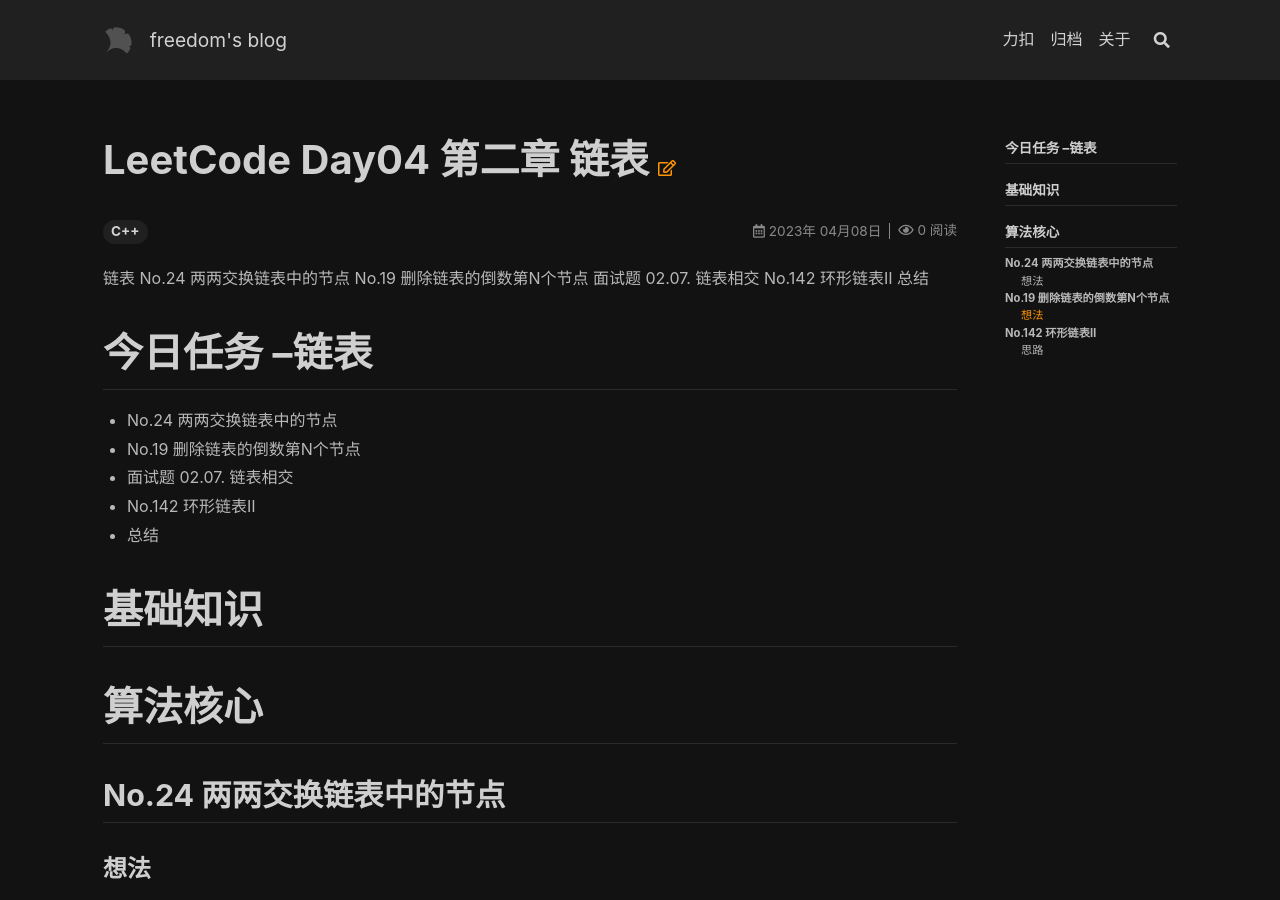
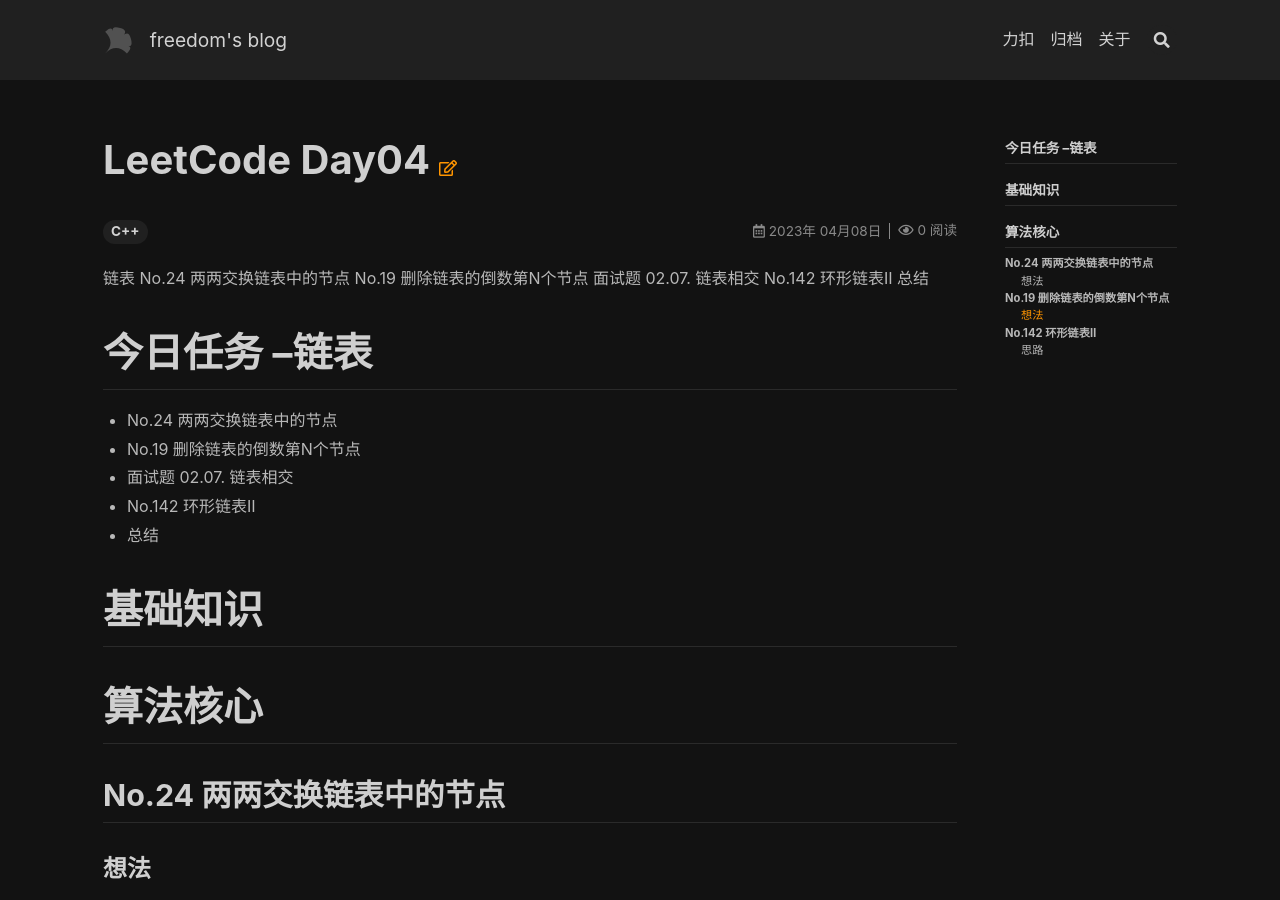
Before and after one commit to Freedomance/Freedomance.github.io, a Jekyll site: the page built from _posts/2023-04-08-LeetCode-Day04.md, in a window 1280 px wide and 900 px high. Built offline with Jekyll 4.4.1, drawn with Linux system fonts in a browser that asks for light colours; nearby versions of some CDN libraries; a file with an impossible date is left out.

Commit message:
update blog

```diff
--- a/_posts/2023-04-08-LeetCode-Day04.md
+++ b/_posts/2023-04-08-LeetCode-Day04.md
@@ -1,5 +1,5 @@
 ---
-title: LeetCode Day04 第二章 链表
+title: LeetCode Day04
 tags: C++
 ---
 链表    No.24 两两交换链表中的节点    No.19 删除链表的倒数第N个节点    面试题 02.07. 链表相交    No.142 环形链表Ⅱ    总结
```
